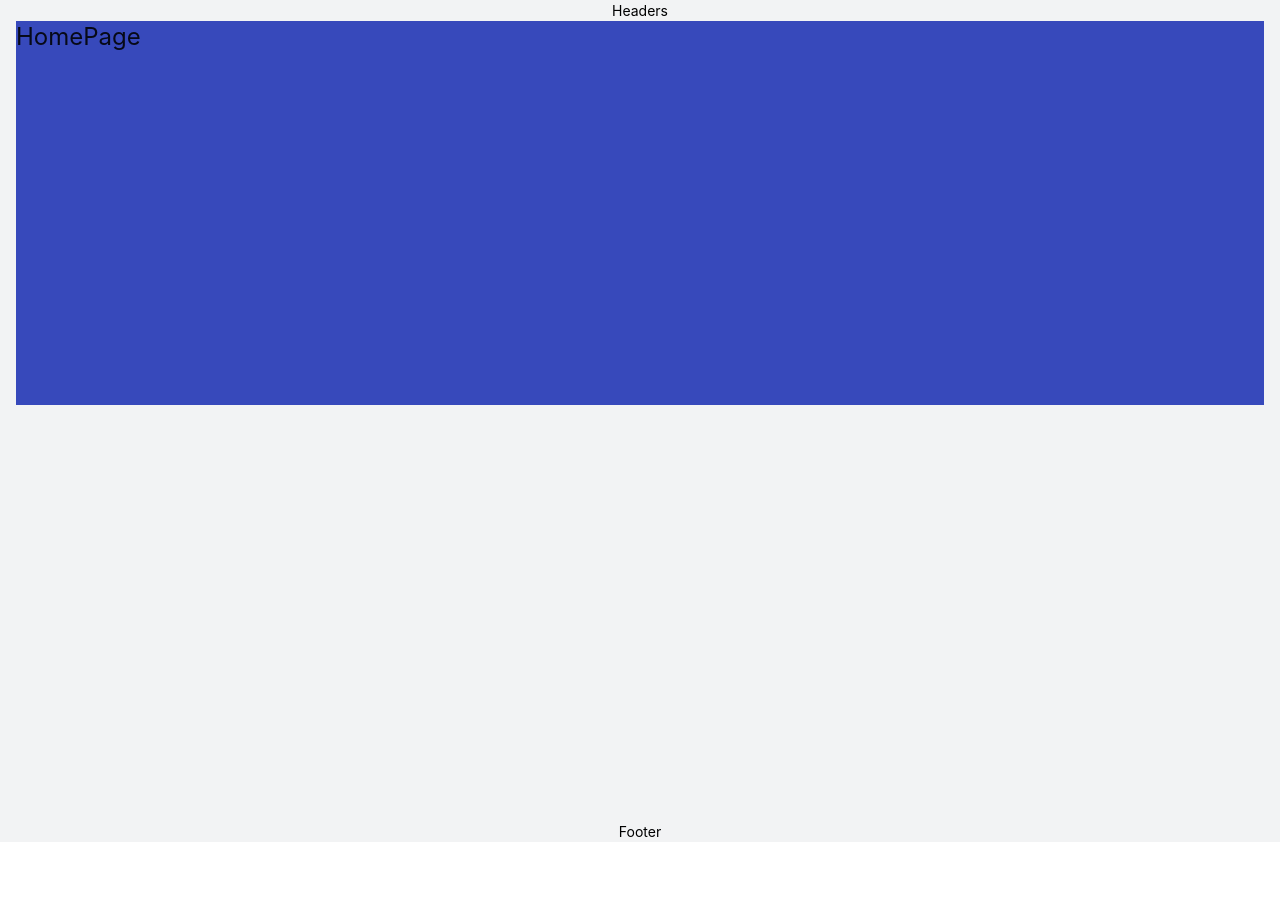
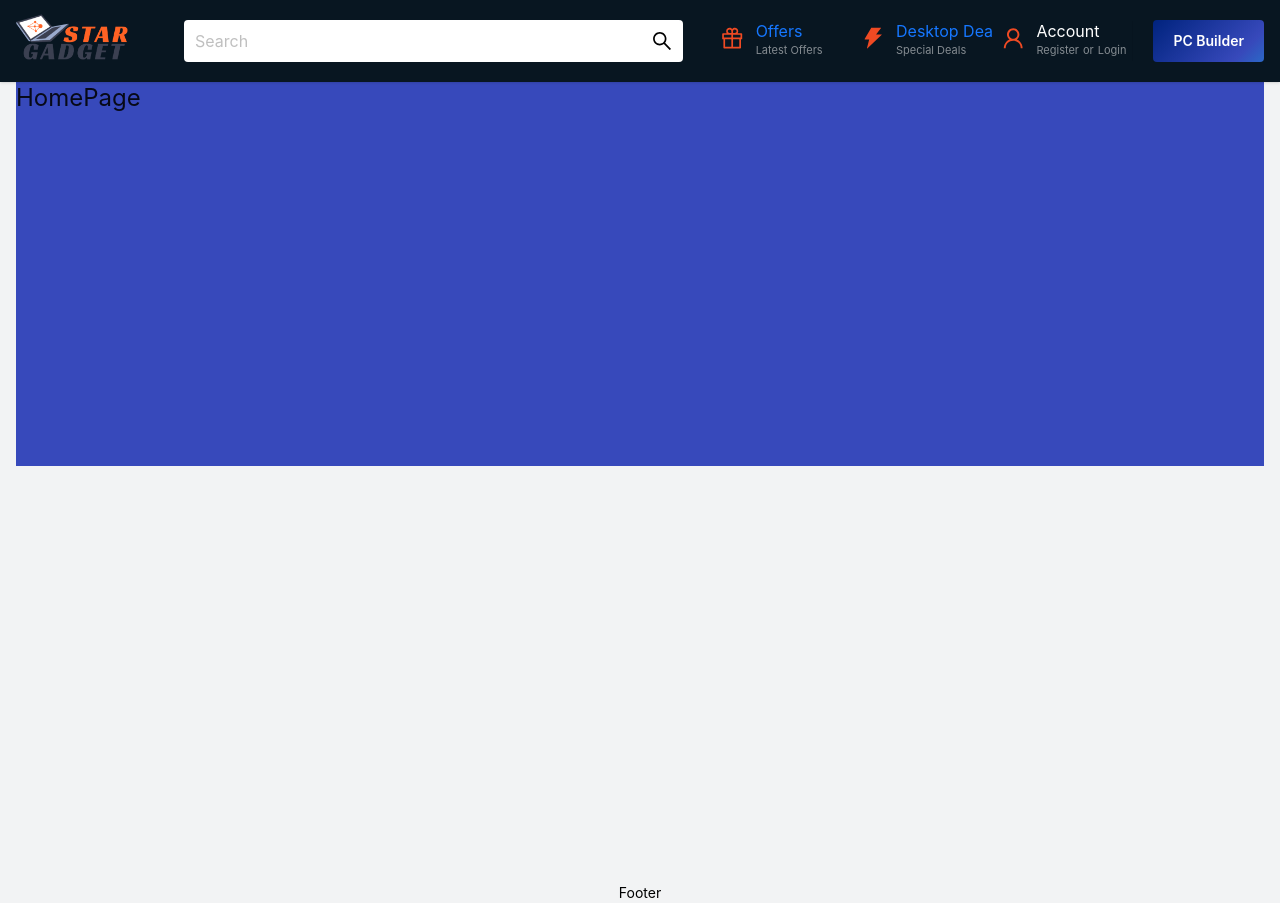
Before and after one commit to ShahariarRahman/stargadget, a Next.js app: page / in a window 1280 px wide. Before the commit the page ends 842 px from the top, so only its background shows below. Built offline with nearby package versions, Linux system fonts and the light colour scheme.

Commit message:
[Done] Header: MainNav

```diff
--- /dev/null
+++ b/src/components/UI/shared/Headers/MainNav.js
@@ -0,0 +1,109 @@
+import { Menu, Row, Col, Input, Button, Layout } from "antd";
+import {
+  UserOutlined,
+  GiftOutlined,
+  ThunderboltFilled,
+  SearchOutlined,
+} from "@ant-design/icons";
+import Link from "next/link";
+import Image from "next/legacy/image";
+import logo from "@/assets/images/logo.png";
+import ContainerLayout from "@/components/Layouts/ContainerLayout";
+
+export default function MainNav() {
+  const mainNavData = [
+    <Link key="offer" href="/offer" className="inline-flex">
+      <GiftOutlined className="!text-[1.4rem] text-primary" />
+      <div className="ml-3 text-left flex flex-col">
+        <h3 className="text-base">Offers</h3>
+        <span className="text-[11px] text-white/50">Latest Offers</span>
+      </div>
+    </Link>,
+    <Link href="/deals" key="deals" className="inline-flex">
+      <ThunderboltFilled className="!text-[1.4rem] text-primary animate-blinker" />
+      <div className="ml-3 text-left flex flex-col">
+        <h3 className="text-base">Desktop Deal</h3>
+        <span className="text-[11px] text-white/50">Special Deals</span>
+      </div>
+    </Link>,
+    <div key="login" className="inline-flex items-center">
+      <UserOutlined className="!text-[1.4rem] text-primary" />
+      <div className="ml-3 text-left">
+        <h3 className="!text-white text-base">Account</h3>
+        <span className="flex space-x-1 text-[11px] text-white/50">
+          <Link
+            href="/account/register"
+            className="hover:!text-primary !duration-0"
+          >
+            Register
+          </Link>
+          <span>or</span>
+          <Link
+            href="/account/login"
+            className="hover:!text-primary !duration-0"
+          >
+            Login
+          </Link>
+        </span>
+      </div>
+    </div>,
+  ];
+
+  return (
+    <Layout.Header className="w-full bg-main sticky xl:static top-0 z-50 shadow p-0  h-full !leading-none">
+      <ContainerLayout container className="hidden xl:flex py-3.5">
+        <Row wrap={false} justify="space-between" align="middle">
+          <Col className="flex items-center w-full">
+            <Link
+              className="flex justify-start items-center mb-2 mr-2"
+              href="/"
+            >
+              <div className="w-28">
+                <Image
+                  placeholder="blur"
+                  layout="responsive"
+                  src={logo}
+                  alt="logo"
+                />
+              </div>
+            </Link>
+            <Input
+              className="ml-12 mr-7 bg-white rounded w-full h-[42px] flex items-center"
+              placeholder="Search"
+              allowClear
+              bordered={false}
+              size="large"
+              addonAfter={
+                <button className="border-0 text-xl text-black">
+                  <SearchOutlined />
+                </button>
+              }
+            />
+          </Col>
+          <Col className="flex items-center">
+            <Menu
+              className="flex [&>li]:!p-0 [&>li]:!m-0 w-full bg-inherit"
+              mode="inline"
+              items={mainNavData.map((content) => ({
+                label: (
+                  <Button
+                    size="large"
+                    className=" text-white hover:!text-white text-sm leading-snug border-none px-2.5 m-0"
+                    type="link"
+                  >
+                    {content}
+                  </Button>
+                ),
+              }))}
+            />
+            <a href="https://stargadget.vercel.app/tool/pc_builder">
+              <Button className="ml-5 !rounded bg-new-gradient bg-[400%,400%] animate-gradient border-0 h-[42px] !text-white font-semibold py-2 px-5">
+                PC Builder
+              </Button>
+            </a>
+          </Col>
+        </Row>
+      </ContainerLayout>
+    </Layout.Header>
+  );
+}
--- a/src/components/UI/shared/Headers/index.js
+++ b/src/components/UI/shared/Headers/index.js
@@ -1,3 +1,9 @@
+import MainNav from "./MainNav";
+
 export default function Headers() {
-  return <div>Headers</div>;
+  return (
+    <>
+      <MainNav />
+    </>
+  );
 }
--- a/tailwind.config.js
+++ b/tailwind.config.js
@@ -16,7 +16,26 @@ module.exports = {
         senary: "#",
         "secondary-text": "#ef4a23", // secondary-text
       },
-      backgroundImage: {},
+      backgroundImage: {
+        "new-gradient":
+          "linear-gradient(-45deg, #00237e, #3749bb, #0bc1e9, #3749bb, #00237e)",
+      },
+      keyframes: {
+        blinkerKeyframe: {
+          "0%": { opacity: "1.0" },
+          "50%": { opacity: "0.0" },
+          "100%": { opacity: "1.0", color: "white" },
+        },
+        "gradient-keyframe": {
+          "0%": { "background-position": "0% 50%" },
+          "50%": { "background-position": "100% 50%" },
+          "100%": { "background-position": "0% 50%" },
+        },
+      },
+      animation: {
+        blinker: "blinkerKeyframe 2s infinite linear",
+        gradient: "gradient-keyframe 12s infinite ease",
+      },
     },
   },
   plugins: [],
```
Also changed, not shown: src/assets/images/logo.png (added).
